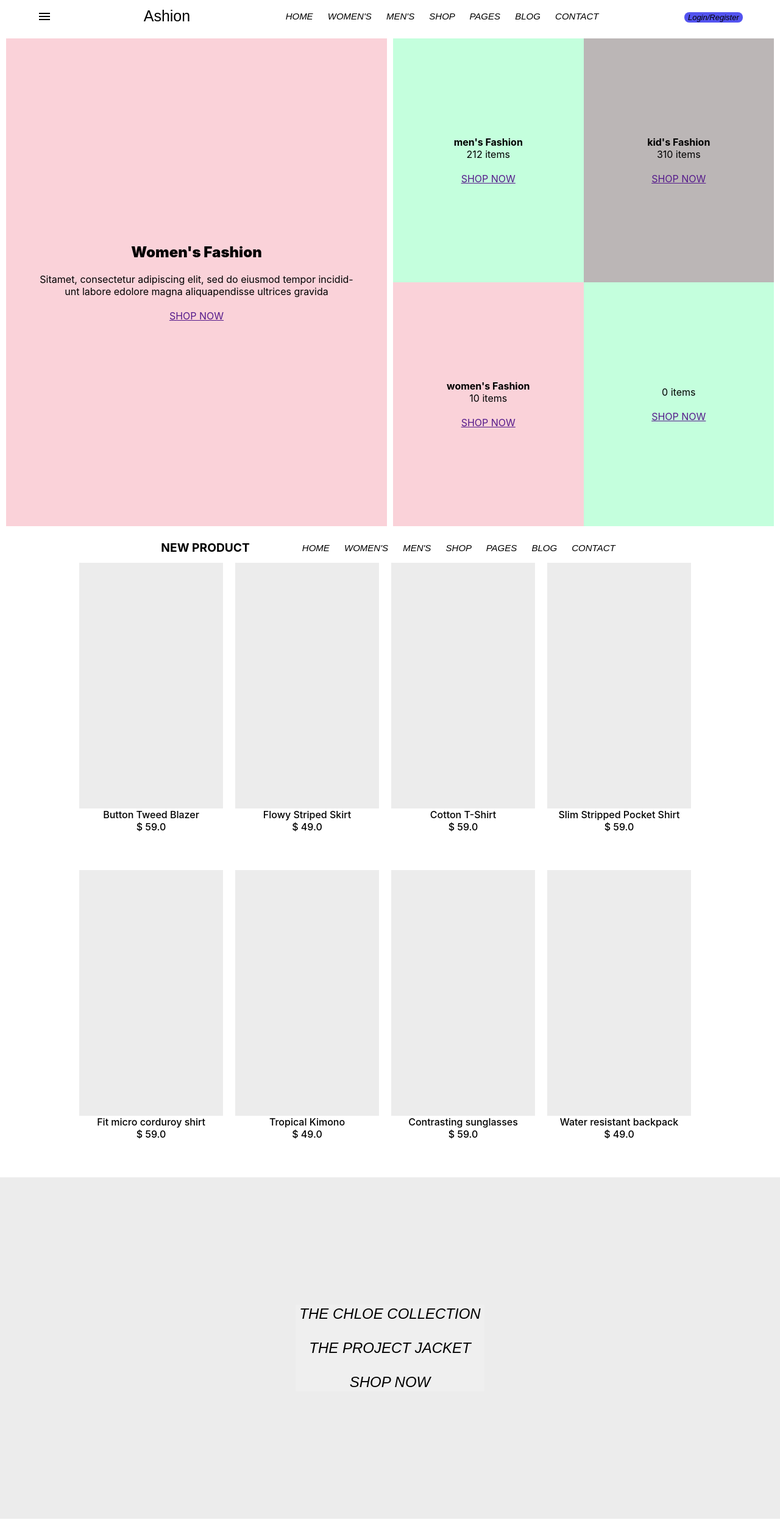
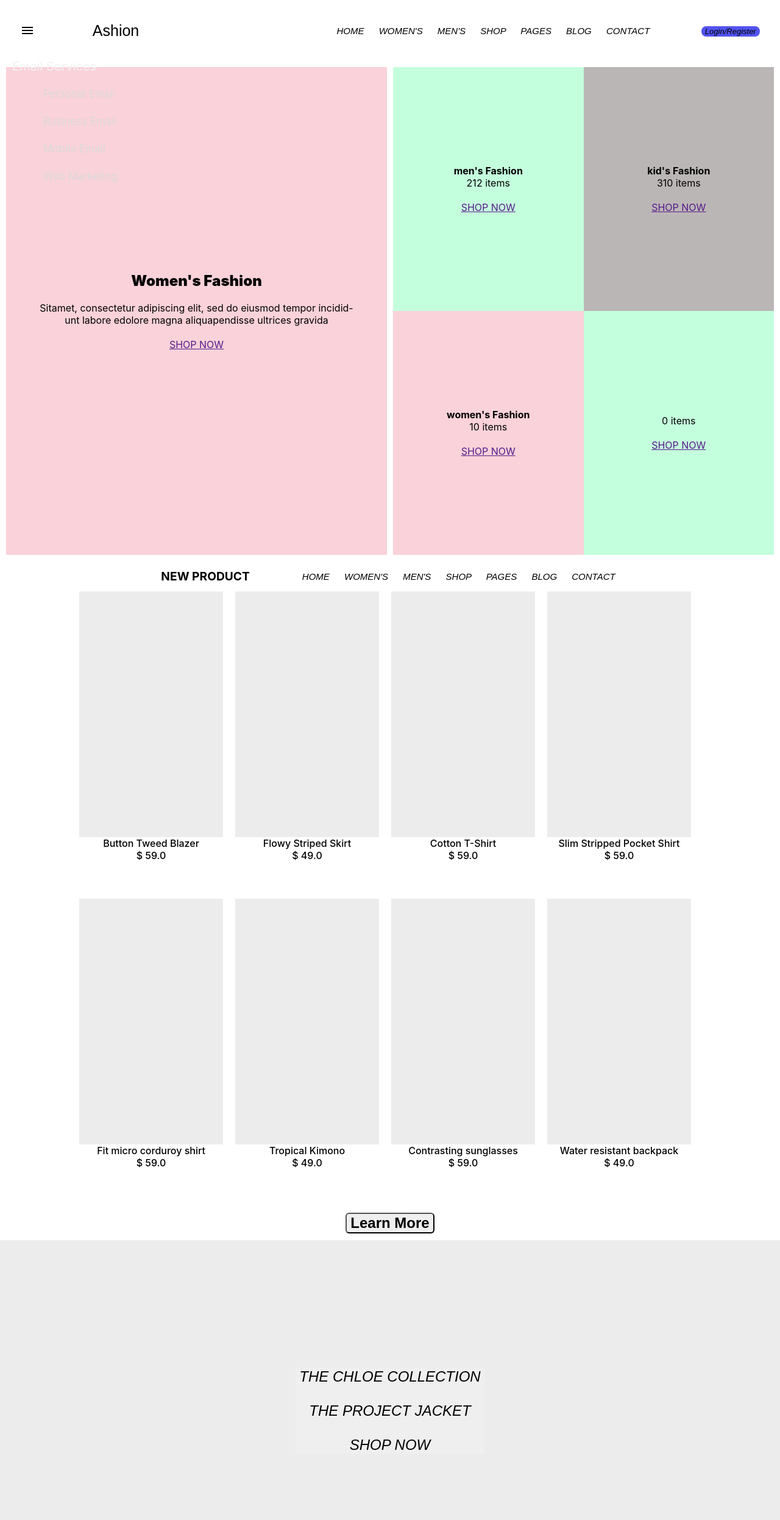
Before and after one commit to mhumayon054/webpage, a React (Create React App) app: page / in a window 1280 px wide. Shown: the top 2493 px of the page at 61% size. Built offline with nearby package versions, Linux system fonts and the light colour scheme.

Commit message:
create category button/mega menu

```diff
--- a/package.json
+++ b/package.json
@@ -5,6 +5,7 @@
   "dependencies": {
     "@emotion/react": "^11.10.5",
     "@emotion/styled": "^11.10.5",
+    "@fortawesome/fontawesome-svg-core": "^6.2.1",
     "@mui/icons-material": "^5.10.16",
     "@mui/material": "^5.10.17",
     "@testing-library/jest-dom": "^5.16.5",
--- a/src/App.css
+++ b/src/App.css
@@ -1,7 +1,7 @@
 .App {
   background-color: white;
   width: 100%;
-  height: 350vh;
+  height: 500vh;
 }
 .container {
   display: flex;
@@ -9,13 +9,141 @@
   height: 100%;
   flex-direction: column;
 }
-.header {
+.head {
   display: flex;
+  height: 100px;
   width: 100%;
   background-color: white;
   align-items: center;
   justify-content: space-around;
 }
+nav .wrapper {
+  max-width: 1250px;
+  position: relative;
+  padding: 0 10px;
+  margin: auto;
+  display: flex;
+  align-items: center;
+  justify-content: space-between;
+}
+.nav-links li a {
+  color: #fff;
+  text-decoration: none;
+  font-size: 20px;
+  font-weight: 500px;
+  padding: 9px 15px;
+  transition: all 0.3s ease;
+  border-radius: 5px;
+}
+.nav-links {
+  display: inline-flex;
+}
+.logo a {
+  color: #f2f2f2;
+  text-decoration: none;
+  font-size: 30px;
+  font-weight: 600px;
+}
+.nav-links li {
+  list-style: none;
+}
+.nav-links li :hover {
+  background-color: #3a3b3c;
+}
+.drop-menu {
+  background-color: #242526;
+  width: 180px;
+  top: 65px;
+  line-height: 45px;
+  position: absolute;
+  margin-right: 60px;
+  opacity: 0;
+  visibility: hidden;
+}
+.drop-menu li a {
+  display: block;
+  width: 100%;
+  padding: 0 0 0 15px;
+  font-weight: 400px;
+  border-radius: 0px;
+}
+.nav-links :hover .drop-menu,
+.nav-links :hover .mega-box {
+  opacity: 1;
+  top: 65px;
+
+  transition: all 0.3s ease;
+  visibility: visible;
+}
+.mega-box {
+  position: absolute;
+  left: 0px;
+  /* top: 150px; */
+  width: 100%;
+  opacity: 0px;
+  visibility: hidden;
+}
+
+.content {
+  background: #242526;
+  padding: 25px 20px;
+  display: flex;
+  justify-content: space-between;
+}
+.row {
+  width: calc(25%-30px);
+  line-height: 45px;
+}
+.content .row:nth-child(1),
+.nav-links :hover .mega-box {
+  opacity: 1;
+  top: 65px;
+
+  transition: all 0.3s ease;
+  visibility: visible;
+}
+.mega-box {
+  position: absolute;
+  left: 0px;
+  width: 100%;
+  opacity: 0px;
+  visibility: hidden;
+}
+
+.content {
+  background: #242526;
+  padding: 25px 20px;
+  display: flex;
+  justify-content: space-between;
+}
+.row {
+  width: calc(25%-30px);
+  line-height: 45px;
+}
+.content .row:nth-child(1),
+.content .row:nth-child(2) {
+  border-left: 0px;
+}
+
+.row header {
+  color: #f2f2f2;
+  font-size: 20px;
+  font-weight: 500px;
+}
+.mega-links {
+  margin-left: -40px;
+  border-left: 1px solid rgba(255, 255, 255, 0.09);
+}
+.mega-links li {
+  padding: 0 25px;
+}
+.mega-links li a {
+  padding: 0 25px;
+  color: #d9d9d9;
+  font-size: 17px;
+  display: block;
+}
+
 .btn1 {
   font-size: 25px;
   font-style: unset;
@@ -416,6 +544,20 @@
   align-items: center;
   font-weight: 500;
 }
+.LearnMore {
+  display: flex;
+  height: 7vh;
+  width: 100%;
+  background-color: white;
+  align-items: center;
+  justify-content: center;
+}
+.LM {
+  font-size: x-large;
+  font-weight: 600;
+  border-radius: 6px;
+  cursor: pointer;
+}
 .design {
   display: flex;
   flex-direction: column;
--- a/src/App.js
+++ b/src/App.js
@@ -95,6 +95,9 @@ function App() {
           </div>
         </div>
       </div>
+      <div className="LearnMore">
+        <button className="LM">Learn More</button>
+      </div>
       <div className="design">
         <button className="BUTTON">
           THE CHLOE COLLECTION<br></br> <br></br>THE PROJECT JACKET<br></br>
--- a/src/components/Header.js
+++ b/src/components/Header.js
@@ -2,13 +2,79 @@ import React from "react";
 import Drawer from "./drawer";
 import Navtab from "./Navtab";
 function App() {
+  const MyContext = React.createContext();
+
   return (
     <div>
-      <header className="header">
+      <header className="head">
         <Drawer />
         <div className="icon">
           <button className="btn1">Ashion</button>
         </div>
+        {/* <nav> */} {/* <div className="wrapper"> */}
+        {/* <div className="logo"></div> */}
+        <ul className="nav-links">
+          <li>
+            <a href="#">Category </a>
+            <div className="mega-box">
+              <div className="content">
+                <div className="row">
+                  <header>Email Services</header>
+                  <ul className="mega-links">
+                    <li>
+                      <a href="#">Personal Email</a>
+                    </li>
+                    <li>
+                      <a href="#">Business Email</a>
+                    </li>
+                    <li>
+                      <a href="#">Mobile Email</a>
+                    </li>
+                    <li>
+                      <a href="#">Web Marketing</a>
+                    </li>
+                  </ul>
+                </div>
+                <div className="row">
+                  <ul className="mega-links">
+                    <header>Security Services</header>
+                    <li>
+                      <a href="#">Site Seal</a>
+                    </li>
+                    <li>
+                      <a href="#">VPS Hosting</a>
+                    </li>
+                    <li>
+                      <a href="#">Privacy Seal</a>
+                    </li>
+                    <li>
+                      <a href="#">Website Design</a>
+                    </li>
+                  </ul>
+                </div>
+                <div className="row">
+                  <ul className="mega-links">
+                    <header>Design Services</header>
+                    <li>
+                      <a href="#">Graphics</a>
+                    </li>
+                    <li>
+                      <a href="#">Vectors</a>
+                    </li>
+                    <li>
+                      <a href="#">Business Cards</a>
+                    </li>
+                    <li>
+                      <a href="#">Custom logo</a>
+                    </li>
+                  </ul>
+                </div>
+              </div>
+            </div>
+          </li>
+        </ul>
+        {/* </div> */}
+        {/* </nav> */}
         <Navtab title="HOME WOMEN'S MEN'S SHOP PAGES BLOG CONTACT" />
         <div>
           <button className="btn2">Login/Register</button>
```
Also changed, not shown: public/index.html (+12 -0 lines), 1 other file (tests, documents, lock files or other folders).
